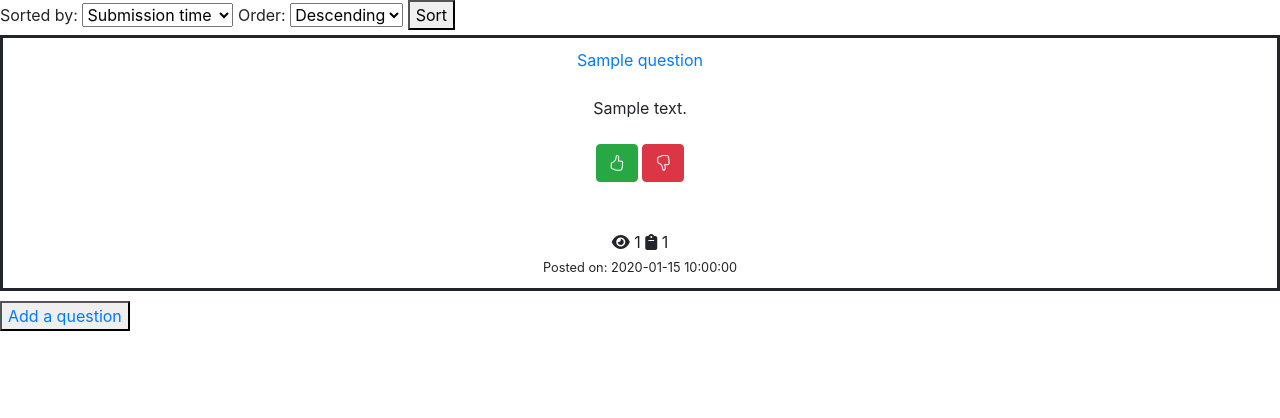
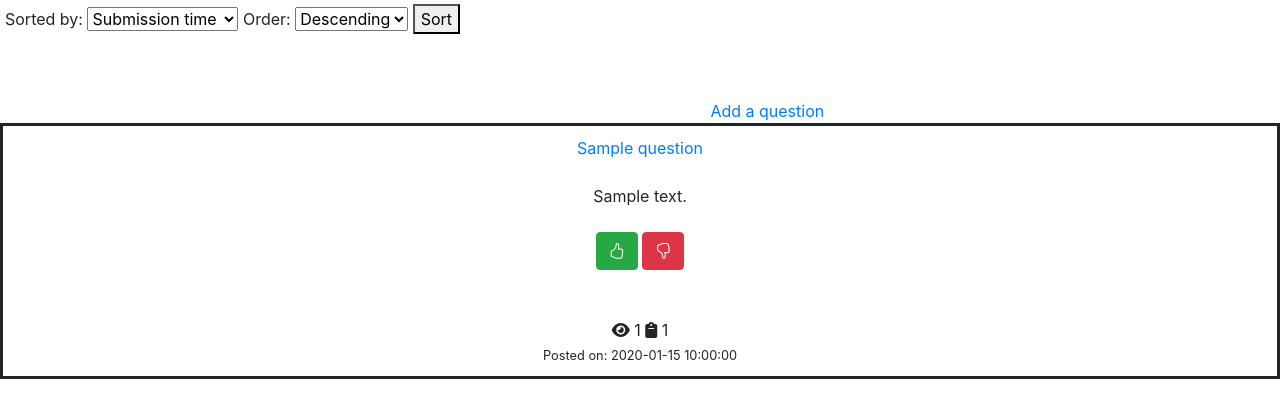
Before and after one commit to mattwasilewski/ask-mate-python, a Flask app: template templates/list.html in a window 1280 px wide. Shown: the part 56-474 px from the top of the page. Run offline with Flask 2, Linux system fonts and the light colour scheme; the template is opened without the code that fills it: most values are stand-ins (such as "Sample title", 1, 10 or a date in 2020); some libraries are stand-ins or nearby versions.

Commit message:
Add css/bootstrap

```diff
--- a/static/style.css
+++ b/static/style.css
@@ -28,3 +28,35 @@
 .like-buttons-form{
     display: inline-block;
 }
+
+#select-form {
+    display: inline-block;
+    right: 0;
+    margin-top: 60px;
+    margin-left: 5px;
+}
+
+.add-question-with-select {
+    display: inline-block;
+    margin-top: 60px;
+    margin-left: 55.5%;
+}
+
+
+
+.navbar-expand-lg {
+    position: fixed;
+    top: 0;
+    left: 0;
+    width: 100%;
+}
+
+.table-striped, .submit-data-form, #question-page {
+    margin-top: 55px;
+}
+
+.add-question {
+    display: inline-block;
+    margin-top: 60px;
+    margin-left: 0.5%;
+}
--- a/templates/add-question.html
+++ b/templates/add-question.html
@@ -2,7 +2,7 @@
 {% block title %} Add question | AskMate {% endblock %}
 {% block content %}
     {{ super() }}
-    <form action="{{ url_for('add_question') }}" method="post" enctype="multipart/form-data">
+    <form class="submit-data-form" action="{{ url_for('add_question') }}" method="post" enctype="multipart/form-data">
         <label for="title">Title:</label>
         <br>
         <input type="text" name="title" id="title" size="115" minlength="10" required>
@@ -16,5 +16,5 @@
         <input type="file" id="question-image" name="question-image">
         <button type="submit">Add</button>
     </form>
-    <button><a href="{{ url_for('route_list') }}">Go back</a></button>
+    <a href="{{ url_for('route_list') }}">Go back</a>
 {% endblock %}
--- a/templates/answer_comment.html
+++ b/templates/answer_comment.html
@@ -2,7 +2,7 @@
 {% block content %} {{ super() }}
 
     <div id="comment_page">
-       <form action="{{ add_comment_to_answer }}" method="post" enctype="multipart/form-data">
+       <form class="submit-data-form" action="{{ add_comment_to_answer }}" method="post" enctype="multipart/form-data">
         <label for="message"><strong>Enter your comment:</strong></label>
             <br>
             <br>
--- a/templates/edit-answer.html
+++ b/templates/edit-answer.html
@@ -2,7 +2,7 @@
 {% block content %}
 {{ super() }}
     <div id="comment_page">
-       <form action="{{ edit_answer }}" method="post" enctype="multipart/form-data">
+       <form class="submit-data-form" action="{{ edit_answer }}" method="post" enctype="multipart/form-data">
         <label for="message"><strong>Edit your answer:</strong></label>
             <br>
             <br>
--- a/templates/edit-question.html
+++ b/templates/edit-question.html
@@ -2,7 +2,7 @@
 {% block title %} Edit question | AskMate {% endblock %}
 {% block content %}
     {{ super() }}
-    <form action="{{ add_comment_to_answer }}" method="post" enctype="multipart/form-data">
+    <form class="submit-data-form" action="{{ add_comment_to_answer }}" method="post" enctype="multipart/form-data">
         <label for="title">Edit title:</label>
         <br>
         <input type="text" name="title" id="title" value="{{ question.title }}" size="115" minlength="10">
--- a/templates/list.html
+++ b/templates/list.html
@@ -1,6 +1,6 @@
 {% extends 'base.html' %} {% block title %} Questions | AskMate {% endblock %}
 {% block content %} {{ super() }}
-<form method="get">
+<form id="select-form" method="get">
     <label for="sort">Sorted by:</label>
     <select name="order_by" id="sort">
         <option value="time">Submission time</option>
@@ -16,6 +16,9 @@
     </select>
     <button type="submit">Sort</button>
 </form>
+<div class="add-question-with-select" >
+    <a href="{{ url_for('add_question') }}">Add a question</a>
+</div>
 <div class="question-list">
     {% for question in questions %}
     <div id="questions">
@@ -53,6 +56,5 @@
         <small>Posted on: {{ question.submission_time }}</small>
     </div>
     {% endfor %}
-    <button><a href="{{ url_for('add_question') }}">Add a question</a></button>
 </div>
 {% endblock %}
--- a/templates/login.html
+++ b/templates/login.html
@@ -1,7 +1,7 @@
 {% extends 'base.html' %} {% block title %} Login | AskMate {% endblock %} {%
 block content %} {{ super() }}
 <div>
-    <form action="{{ url_for('login_user') }}" method="post">
+    <form class="submit-data-form" action="{{ url_for('login_user') }}" method="post">
         <label for="user">Username:</label>
         <input type="text" id="user" name="username" required />
         <label for="password">Password:</label>
--- a/templates/main-page.html
+++ b/templates/main-page.html
@@ -1,8 +1,11 @@
 {% extends 'base.html' %} {% block title %} AskMate {% endblock %} {% block
 content %} {{ super() }} {% if username %}
-<a href="{{ url_for('add_question') }}">Add a question</a>
+<a class="add-question" href="{{ url_for('add_question') }}">Add a question</a>
 {% endif %}
 <div class="question-list">
+{% if not username %}
+    <br><br><br>
+{% endif %}
     {% for question in questions %}
     <div id="questions">
         <a href="/question/{{ question.id }}">{{ question.title }}</a>
--- a/templates/question_comment.html
+++ b/templates/question_comment.html
@@ -2,7 +2,7 @@
 {% block content %} {{ super() }}
 
     <div id="comment_page">
-       <form action="{{ add_comment_to_question }}" method="post" enctype="multipart/form-data">
+       <form class="submit-data-form" action="{{ add_comment_to_question }}" method="post" enctype="multipart/form-data">
         <label for="message"><strong>Enter your comment:</strong></label>
             <br>
             <br>
```
Also changed, not shown: templates/answer.html (+4 -6 lines).
